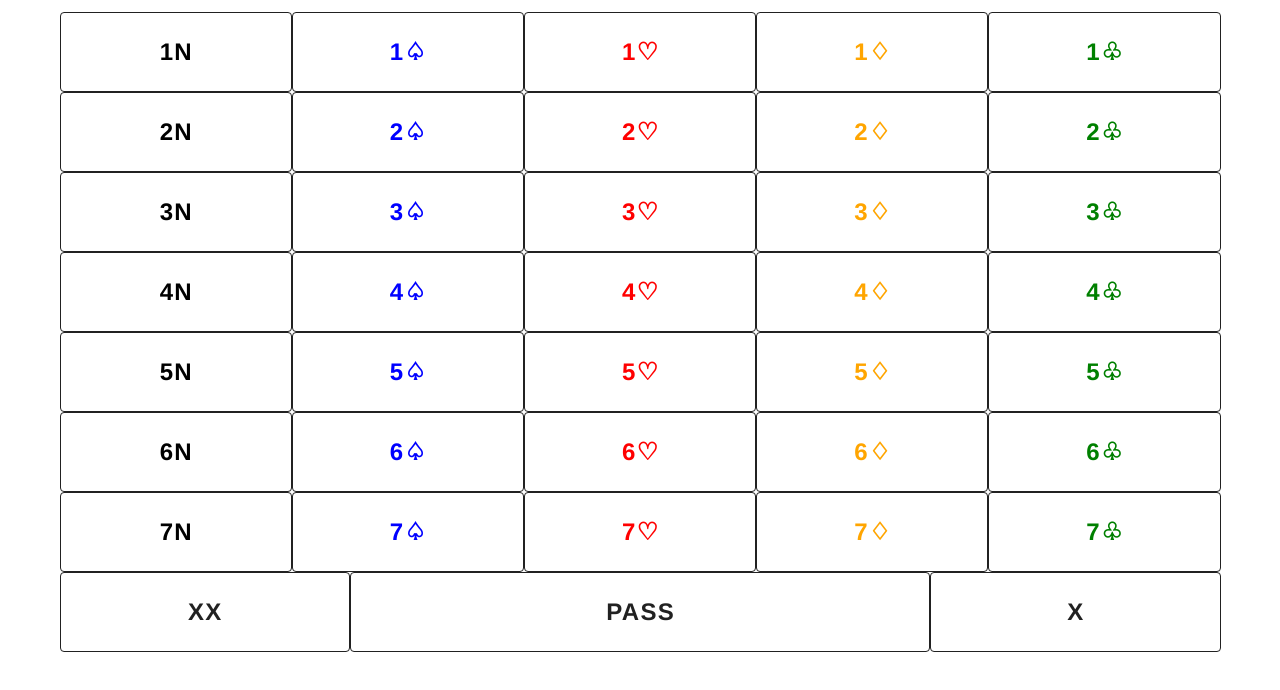
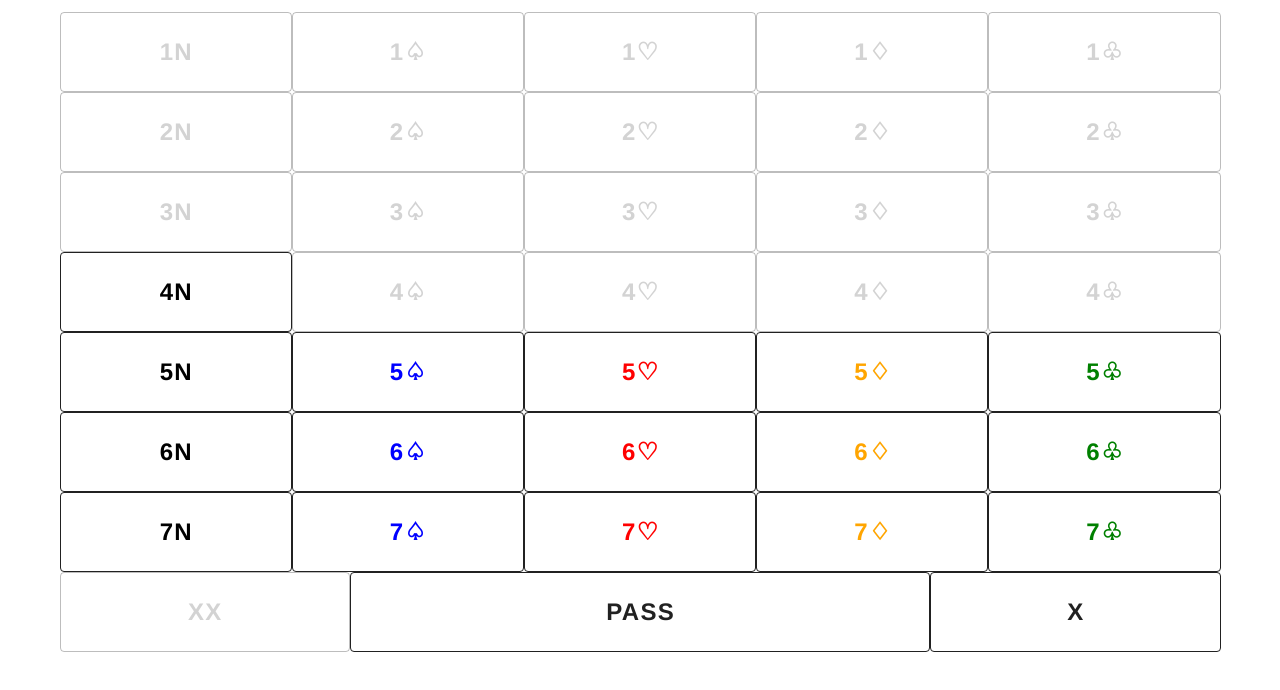
Before and after one commit to garyleung142857/bidding-box, a Vue app: page /boxselect in a window 1280 px wide. Shown: the top 690 px of the page. Built offline with nearby package versions, Linux system fonts and the light colour scheme.

Commit message:
Disable buttons in boxselect

```diff
--- a/src/views/BoxSelect.vue
+++ b/src/views/BoxSelect.vue
@@ -11,6 +11,7 @@
             block height="10vh" outlined v-bind:ripple="false"
             @click="clicked($event)"
             v-bind:id="'call-' + level + strain"
+            v-bind:disabled="invalid_bid(level, strain)"
           >
             <span v-html="level + icon" v-bind:class="'label-' + strain"></span>
           </v-btn>
@@ -23,6 +24,7 @@
             block height="10vh" outlined v-bind:ripple="false"
             v-bind:id="'call-rdbl'"
             @click="clicked($event)"
+            v-bind:disabled="this.cannot_rdbl"
           >
             <span>XX</span>
           </v-btn>
@@ -43,6 +45,7 @@
             block height="10vh" outlined v-bind:ripple="false"
             v-bind:id="'call-dbl'"
             @click="clicked($event)"
+            v-bind:disabled="this.cannot_dbl"
           >
             <span>X</span>
           </v-btn>
@@ -57,7 +60,18 @@ export default {
     return {
       levels: ['1', '2', '3', '4', '5', '6', '7'],
       strains: {'N': 'N', 'S': '&#9828;', 'H': '&#9825;', 'D': '&#9826;', 'C': '&#9831;'},
-      windowSize: {x: 0, y: 0}
+      windowSize: {x: 0, y: 0},
+    }
+  },
+  computed: {
+    last_bid_no: function(){
+      return 20  // dummy value
+    },
+    cannot_dbl: function(){
+      return false  // dummy value
+    },
+    cannot_rdbl: function(){
+      return true  // dummy value
     }
   },
   methods: {
@@ -66,6 +80,19 @@ export default {
     },
     onResize(){
       this.windowSize = { x: window.innerWidth, y: window.innerHeight }
+    },
+    bid_to_num(level, strain){
+      // 1C = 1, 7N = 35
+      var level_num = level.toString()
+      var strain_num = Object.keys(this.strains).indexOf(strain)
+      return level_num * 5 - strain_num
+    },
+    invalid_bid(level, strain){
+      if(this.bid_to_num(level, strain) < this.last_bid_no){
+        return true
+      } else {
+        return false
+      }
     }
   },
   mounted (){
@@ -82,14 +109,15 @@ export default {
 .label-D {color: orange;}
 .label-C {color: green;}
 
+button[disabled="disabled"] span {
+  color: lightgrey;
+}
+
+.call-choice {padding: 0px !important;}
 
 .call-choice span{
   font-size: x-large;
   font-weight: bold;
-  padding: 0px
 }
 
-.bidsvg_7{
-  /* float: right; */
-}
 </style>
```
